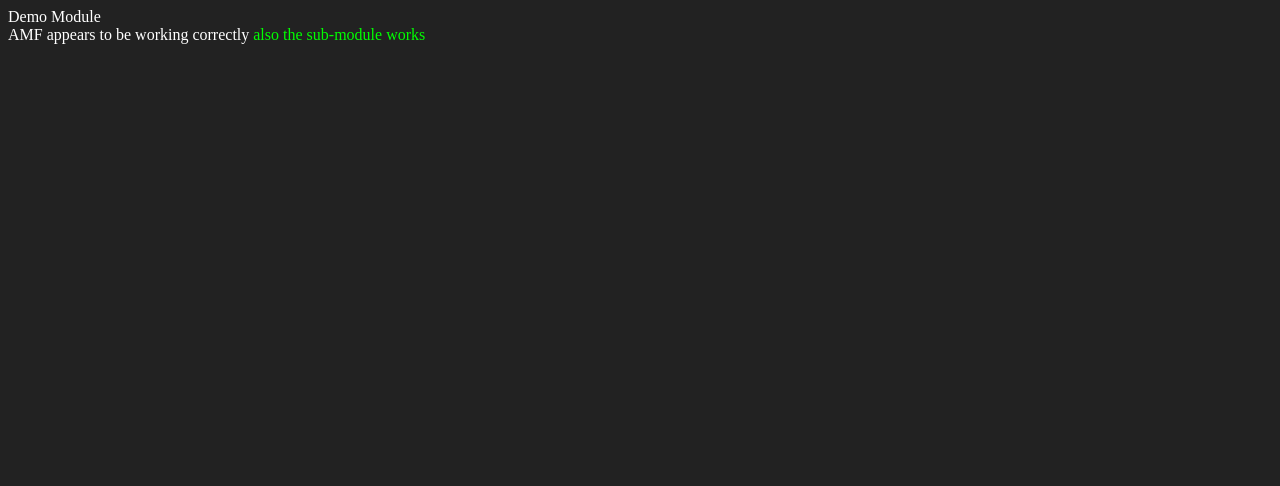
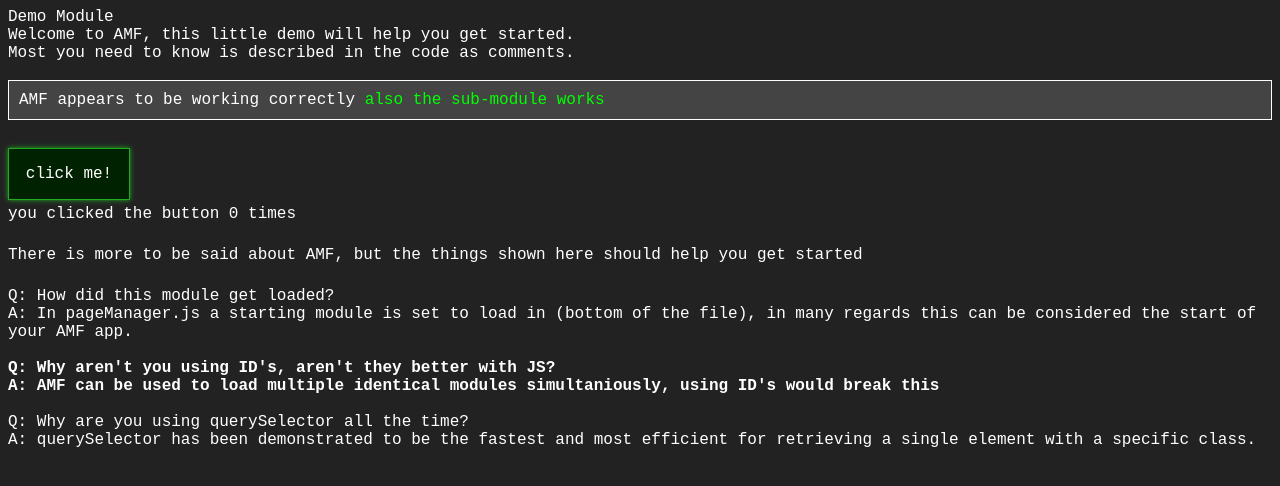
Before and after one commit to autimatisering/AMF, a plain HTML site: page index.html in a window 1280 px wide. Drawn offline with Linux system fonts and the light colour scheme.

Commit message:
expanded demo module

```diff
--- a/css/style.css
+++ b/css/style.css
@@ -1,4 +1,37 @@
 body {
     background-color: var(--HTMLBackground);
     color:white;
+    font-family: 'Courier New', Courier, monospace;
 }
+
+.demo-wrap {
+    padding: 10px;
+    background-color: #444;
+    border: solid 1px white;
+}
+
+.btn {
+    background-color: #020;
+    border: solid 1px #2A2;
+    box-shadow: 0px 0px 5px #2A2;
+    width: 120px;
+    height: 50px;
+    margin-top: 10px;
+    display: flex;
+    align-items: center;
+    justify-content: center;
+    transition: all 0.3s ease;
+}
+
+.btn:hover {
+    background-color: #003800;
+    border: solid 1px #20D020;
+    box-shadow: 0px 0px 6px #20D020;
+}
+
+.btn:active {
+    background-color: #050;
+    border: solid 1px #2F2;
+    box-shadow: 0px 0px 7px #2F2;
+    transition: none;
+}
--- a/pages/demo/demo.html
+++ b/pages/demo/demo.html
@@ -1,4 +1,37 @@
 <div>
     Demo Module <br>
-    <span class="demo"></span>
+    <div>
+        Welcome to AMF, this little demo will help you get started.<br>
+        Most you need to know is described in the code as comments.<br>
+    </div>
+    <br>
+    <div class="demo-wrap">
+        <span class="demo"></span>
+    </div>
+    <br>
+    <div class="btn" onclick="moduleExecute(this, 'domToJSDemo', 1)">
+        click me!
+    </div>
+
+    <div style="margin-top: 5px;">
+        you clicked the button <span class="click-counter">0</span> times
+    </div>
+    <br>
+    <div style="margin-top: 5px;">
+        There is more to be said about AMF, but the things shown here should help you get started
+    </div>
+    <br>
+    <div style="margin-top: 5px;">
+        Q: How did this module get loaded?<br>
+        A: In pageManager.js a starting module is set to load in (bottom of the file), in many regards this can be considered the start of your AMF app.<br>
+        <br>
+        <b>
+        Q: Why aren't you using ID's, aren't they better with JS?<br>
+        A: AMF can be used to load multiple identical modules simultaniously, using ID's would break this<br>
+        </b>
+        <br>
+        Q: Why are you using querySelector all the time?<br>
+        A: querySelector has been demonstrated to be the fastest and most efficient for retrieving a single element with a specific class.<br>
+        <br>
+    </div>
 </div>
--- a/pages/demo/demo.js
+++ b/pages/demo/demo.js
@@ -6,8 +6,37 @@
 moduleManager.ModuleRespository.demo = function () {
     this.moduleName = "demo"
 
+    this.subModule;
+
+    // an example as to how to access the dom within modules
+    // the rootNode object always points to the element that houses the module
     this.rootNode.querySelector(".demo").innerHTML = "AMF appears to be working correctly";
-    moduleManager.loadJSModule("subDemo", "pages/demo", false, this.id)
+
+    // load a secondary JS script as a module.
+    // it'll be tied to this module when instanced and it'll be tied to this module
+    // the first parameter is the name of the file and module (they need to match!)
+    // the second parameter is the directory where to find the module
+    // the third parameter is a boolean to determine if extra CSS (with matching name) should be loaded.
+    // the fourth parameter is the ID of the parent module
+    // any parameters after the fourth is used as parameters for the constructor function of the module
+    this.subModule = moduleManager.loadJSModule("subDemo", "pages/demo", false, this.id).then(module => {
+        // after the module is loaded and the promise is resolved, you can interact with the module as shown
+        console.log("ping")
+        console.log(module.pong())
+        return module
+    })
+
+    // this function will be called from the dom
+    // the button you click passes along a value and is entered as a parameter in this function
+    this.domToJSDemo = function (increment)
+    {
+        // in the HTML you can see that you need to use moduleExecute to get to your module's JS code
+        // the first parameter is usually "this" because it is used to determine what object called the function
+        // the second parameter is a STRING CONTAINING THE NAME OF THE FUNCTION
+        // all that comes after the 2nd parameter, is used as parameters for the function you're calling
+        let counter = this.rootNode.querySelector(".click-counter")
+        counter.innerHTML = Number.parseInt(counter.innerHTML) + increment
+    }
 
     return this;
 }
--- a/pages/demo/subDemo.js
+++ b/pages/demo/subDemo.js
@@ -2,12 +2,21 @@
 // 22/03/2021
 //
 
-// Append the demo module to the modules the moment this file gets loaded
+// Append the subDemo module to the modules the moment this file gets loaded
 moduleManager.ModuleRespository.subDemo = function () {
     this.moduleName = "subDemo"
 
-    console.log(this)
+    // note: because of how this module is loaded in this demo, it does not have a rootnode, as it's loaded effectively as a slave module.
+
+    // the moment the module is loaded, it'll append some things to a particular class on screen
+    // also demonstrates how a child module can interact with the parent module
+    // this.parentModule can be used to access the parent module
     this.parentModule.rootNode.querySelector(".demo").innerHTML += ` <span style="color:#0f0">also the sub-module works</span>`;
+
+    // a pong function to demonstrate how the modules can interact from parent to child
+    this.pong = function () {
+        return "pong"
+    }
 
     return this
 }
```
